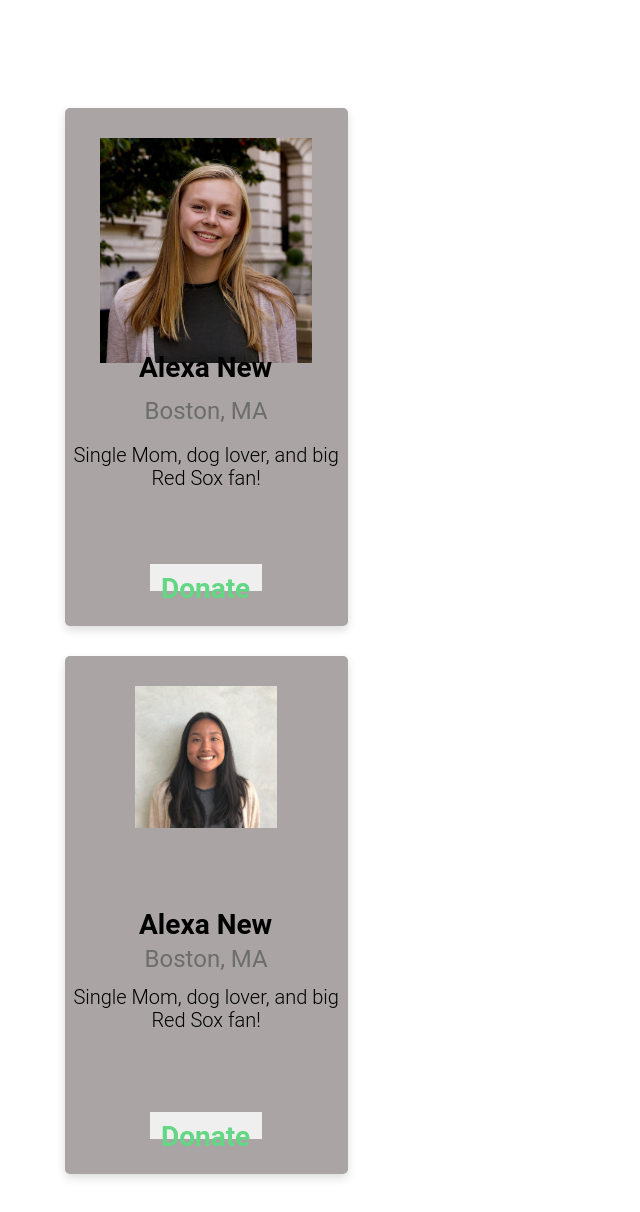
After one commit to annapeterson816/GiveCardRemodel, a PHP site: page /indivdonation.html in a window 1280 px wide. The commit adds this page. Shown: the whole page, without its empty margins (0-640 px from the left). Run offline with PHP 8.4, Linux system fonts and the light colour scheme.

Commit message:
Amanda Blog
pushed first "Meet the Team Monday" blog post, along with donation page work in progress pieces (not public, pushing for saving purposes)

```diff
--- /dev/null
+++ b/css/donation.css
@@ -0,0 +1,275 @@
+
+body {
+  font-family: tahoma;
+
+  background-size: cover;
+  background-position: center;
+  display: flex;
+  align-items: center;
+}
+
+
+.profile{
+
+    padding: 30px  0 40px;
+    margin-bottom: 30px;
+    background-color: #f7f5ec;
+    text-align: center;
+    overflow: hidden;
+    position: relative;
+
+
+    width: 283px;
+    height: 448px;
+    max-width: 300px;
+    /*margin: auto; */
+    text-align: center;
+
+
+    left: 20%;
+    right: 0%;
+    top: 0%;
+    bottom: 0%;
+
+    /*Profile Box */
+    background: rgb(170, 164, 164);
+    box-shadow: 0px 4px 10px #DDDDDD;
+    border-radius: 5px;
+}
+.profile .header{
+    /*Header (Boston Skyline) */
+    position: absolute;
+    left: 0%;
+    right: 0%;
+    top: 0%;
+    bottom: 78.13%;
+
+    background: #6BA2D6;
+    border-radius: 5px 5px 0px 0px;
+
+    position: absolute;
+    left: -1.12%;
+    right: -6.44%;
+    top: -0.88%;
+    bottom: 77.07%;
+
+    background: url(iStock-645484518.jpg);
+    border-radius: 5px;
+}
+
+.profile .description {
+    position: absolute;
+    left: 0%;
+    right: 0%;
+    top: 59.82%;
+    bottom: 35.49%;
+
+    font-family: Roboto;
+    font-style: normal;
+    font-weight: 300;
+    font-size: 20px;
+    line-height: 23px;
+    text-align: center;
+    color: #000000;
+}
+
+.profile .pic{
+
+  display: inline-block;
+  height: 130px;
+  width: 130px;
+  margin-bottom: 50px;
+  z-index: 1;
+  position: relative;
+/*
+    position: absolute;
+    left: 21.01%;
+    right: 21.29%;
+    top: 4.06%;
+    bottom: 59.61%;
+
+    background: #B9D9F7;
+    border: 12px solid #FFFFFF;
+    box-sizing: border-box; */
+}
+
+.profile .pic::before {
+  content: "";
+  width: 100%;
+  height: 0;
+  border-radius: 50%;
+  background-color: #1369ce;
+  position: absolute;
+  bottom: 135%;
+  right: 0;
+  left: 0;
+  opacity: 0.9;
+  transform: scale(3);
+  transition: all 0.3s linear 0s;
+
+}
+
+.profile .pic img {
+  width: 100%;
+  height: auto;
+  border-radius: 50%;
+  transform: scale(1);
+  transition: all 0.9s ease 0s;
+}
+
+.profile .name{
+    position: absolute;
+    left: 14.13%;
+    right: 14.49%;
+    top: 43.3%;
+    bottom: 52.23%;
+
+    font-family: Roboto;
+    font-style: normal;
+    font-weight: bold;
+    font-size: 28px;
+    line-height: 33px;
+    text-align: center;
+
+    color: #000000;
+}
+
+.profile .location{
+    position: absolute;
+    left: 20.49%;
+    right: 20.49%;
+    top: 51.12%;
+    bottom: 43.08%;
+
+    font-family: Roboto;
+    font-style: normal;
+    font-weight: normal;
+    font-size: 24px;
+    line-height: 28px;
+    text-align: center;
+
+    color: #6D6D6D;
+}
+
+.profile .donate{
+    position: absolute;
+    left: 30.04%;
+    right: 30.39%;
+    top: 87.95%;
+    bottom: 6.7%;
+
+    font-family: Roboto;
+    font-style: normal;
+    font-weight: bold;
+    font-size: 28px;
+    line-height: 33px;
+    text-align: center;
+
+    color: #63D783;
+
+}
+
+.moreinfo {
+    padding-top: 300px;
+    width: 500px;
+    height: 514px;
+
+    box-shadow: 0px 4px 12px #DDDDDD;
+}
+
+.moreinfo .city {
+    position: absolute;
+    left: 8.75%;
+    right: 41.15%;
+    top: 24.71%;
+    bottom: 40.86%;
+
+    font-family: Roboto;
+    font-style: normal;
+    font-weight: normal;
+    font-size: 30px;
+    line-height: 35px;
+
+color: #6D6D6D;
+
+}
+
+.card {
+    box-shadow: 0 4px 8px 0 rgba(0, 0, 0, 0.2);
+    max-width: 300px;
+    margin: auto;
+    text-align: center;
+    font-family: arial;
+  }
+
+  .title {
+    color: grey;
+    font-size: 18px;
+  }
+
+  button {
+    position: absolute;
+    left: 30.04%;
+    right: 30.39%;
+    top: 87.95%;
+    bottom: 6.7%;
+
+
+    font-family: Roboto;
+    font-style: normal;
+    font-weight: bold;
+    font-size: 28px;
+    line-height: 33px;
+    text-align: center;
+    color: #63D783;
+
+    display: inline-block;
+    cursor: pointer;
+    border: none;
+    outline: 0;
+    padding: 8px;
+    color: white;
+
+
+
+  }
+
+  a {
+    text-decoration: none;
+    font-size: 22px;
+    color: black;
+  }
+
+  button:hover, a:hover {
+    opacity: 0.7;
+  }
+
+  #overlay {
+    position: fixed; /* Sit on top of the page content */
+    display: none; /* Hidden by default */
+    width: 100%; /* Full width (cover the whole page) */
+    height: 100%; /* Full height (cover the whole page) */
+    top: 0;
+    left: 0;
+    right: 0;
+    bottom: 0;
+    background-color: rgba(0,0,0,0.5); /* Black background with opacity */
+    z-index: 2; /* Specify a stack order in case you're using a different order for other elements */
+    cursor: pointer; /* Add a pointer on hover */
+  }
+
+
+  /*
+.greencard{
+
+
+background: #6CCA1F;
+box-shadow: 0px 4px 4px rgba(0, 0, 0, 0.25);
+border-radius: 121px;
+
+position: center;
+width: 50%;
+height: 40%;
+
+mix-blend-mode: normal
+}*/
--- /dev/null
+++ b/indivdonation.html
@@ -0,0 +1,79 @@
+<html lang="en">
+  <head>
+    <!-- Global site tag (gtag.js) - Google Analytics -->
+    <script async src="https://www.googletagmanager.com/gtag/js?id=UA-162248727-1"></script>
+    <script>
+      window.dataLayer = window.dataLayer || [];
+      function gtag(){dataLayer.push(arguments);}
+      gtag('js', new Date());
+
+      gtag('config', 'UA-162248727-1');
+    </script>
+    <meta charset="utf-8">
+    <meta name="viewport" content="width=device-width, initial-scale=1, shrink-to-fit=no">
+    <meta name="description" content="GiveCard gives debit cards to the homeless, and provides an online platform where you can donate money directly to the regulated card of a specific homeless person, and get notified on how they spend your donation.">
+
+    <title>GiveCard :: Debit Cards for the Homeless</title>
+    <link rel="icon" type="image/png" href="favicon.png" />
+    <link rel="stylesheet" href="css/donation.css">
+  </head>
+
+
+
+  <body>
+   <style>
+     .container{
+     padding-top: 100px}
+    </style>
+
+    <div class = "container">
+      <div class = "row">
+        <div class = "col-12 col-sm-6 col-md-4 col-lg-3">
+
+          <div class = "profile">
+
+            <img  class = "picture" src = "images/anna.jpg" alt = "Picture" style = "width:75%">
+
+            <h4 class = "description" >Single Mom, dog lover, and big Red Sox fan! </h4>
+            <h1 class = "name" > Alexa New</h1>
+            <h3 class = "location"> Boston, MA</h3>
+            <button class = "donate" onclick = "on()"> Donate </button>
+        </div>
+      </div>
+
+      <div class = "col-12 col-sm-6 col-md-4 col-lg-3">
+        <div class = "profile">
+
+          <img  src = "images/diksha.jpg" alt = "Picture" style = "width:50%">
+
+          <p class = "description" >Single Mom, dog lover, and big Red Sox fan! </p>
+          <p class = "name" > Alexa New</p>
+          <p class = "location"> Boston, MA</p>
+          <button class = "donate" onclick = "on()"> Donate </button>
+        </div>
+
+
+
+        </div>
+      </div>
+    </div>
+
+
+<!--
+<div id="overlay" onclick = "off ()"></div>
+  <button onclick="on()"> Turn on overlay effect </button> -->
+
+
+  <script>
+      function on() {
+        document.getElementById("overlay").style.display = "block";
+      }
+
+      function off() {
+        document.getElementById("overlay").style.display = "none";
+      }
+      </script>
+
+
+
+  </body>
--- a/timeline.html
+++ b/timeline.html
@@ -70,7 +70,10 @@
           <div class="body">
 
             <p><h6>MARCH <br> + </h6> Partnered with Viv to donated over 700 feminine products to women in need during the COVID-19 epidemic <br>
-              <h6>+</h6> As COVID-19 continues to affect the world around us, we are being flexible and adapting to still serve the homeless.</p>
+              <h6>+</h6> As COVID-19 continues to affect the world around us, we are being flexible and adapting to still serve the homeless.<br>
+              <h6></h6>
+            </p>
+
           </div>
         </div>
         <div class="entry">
```
Also changed, not shown: amandablog.html (added, +233 -0 lines), blog.html (+14 -7 lines), css/style.css.
